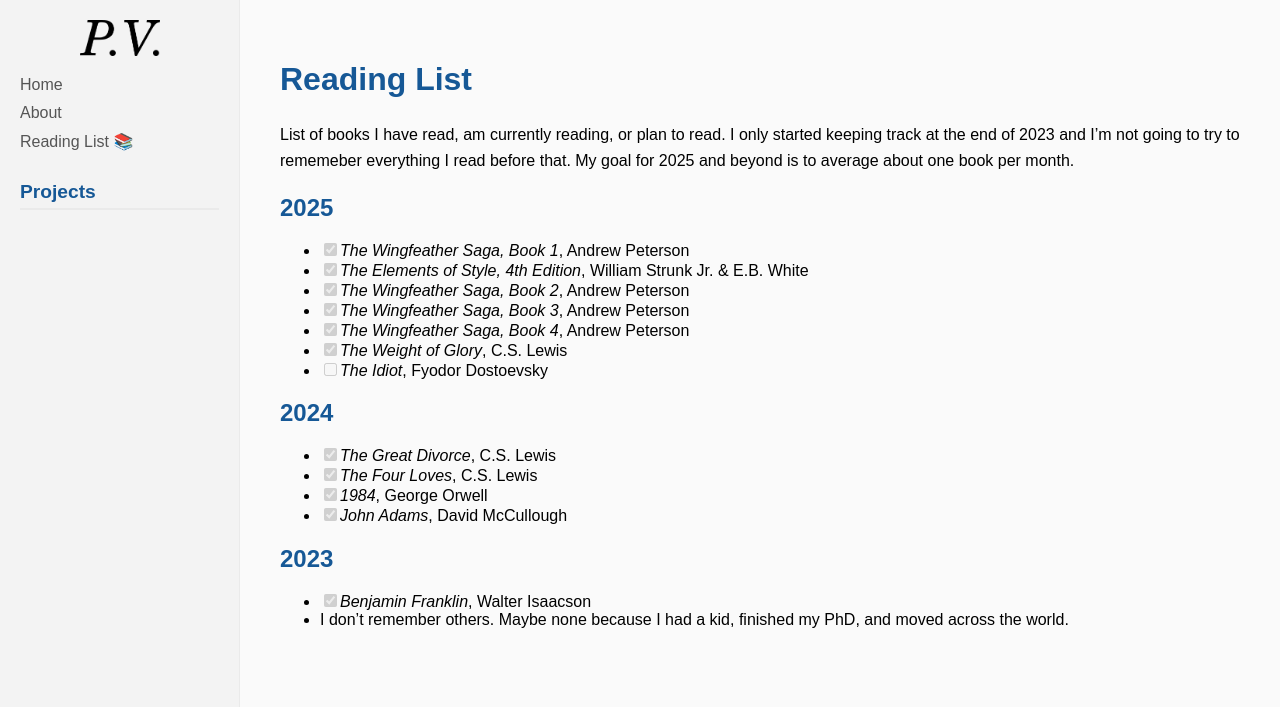
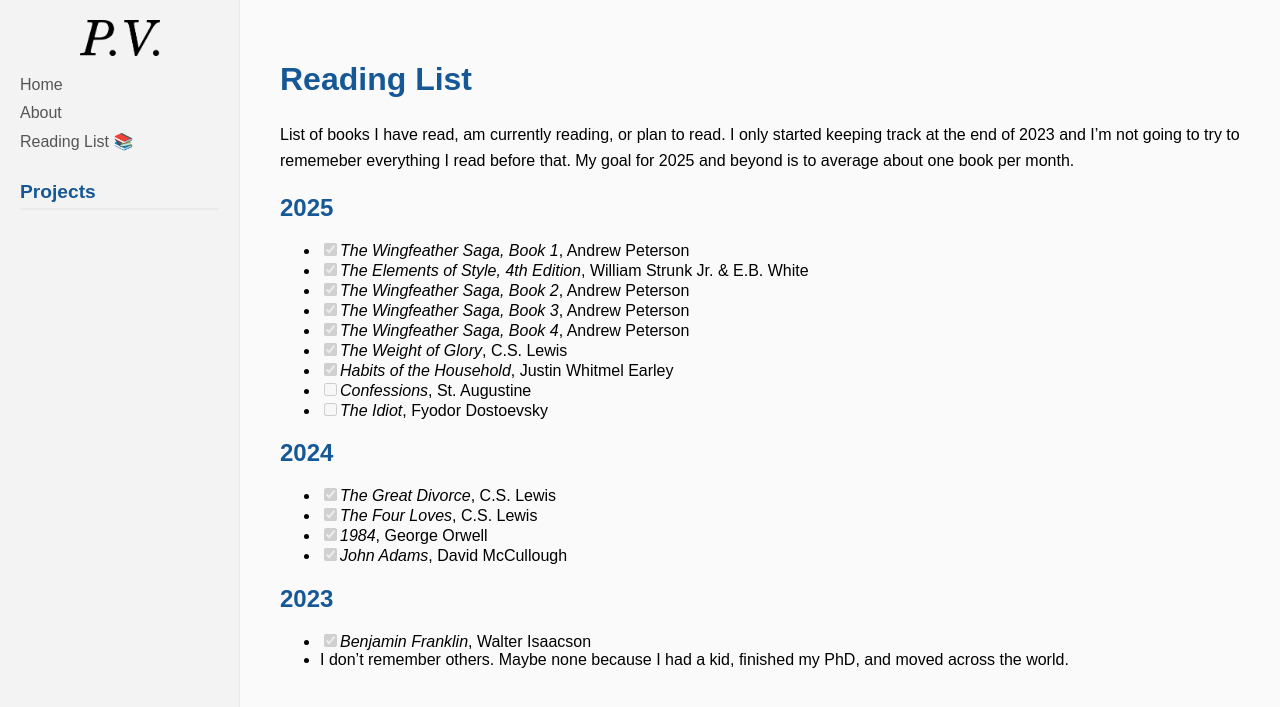
Before and after one commit to pverrinder/pverrinder.github.io, a Jekyll site: the page built from reading_list.md, in a window 1280 px wide and 900 px high. Shown: the top 707 px of the window. Built offline with Jekyll 4.4.1, drawn with Linux system fonts in a browser that asks for light colours.

Commit message:
updated the reading list

```diff
--- a/reading_list.md
+++ b/reading_list.md
@@ -13,6 +13,8 @@ List of books I have read, am currently reading, or plan to read. I only started
 - [x] *The Wingfeather Saga, Book 3*, Andrew Peterson
 - [x] *The Wingfeather Saga, Book 4*, Andrew Peterson
 - [x] *The Weight of Glory*, C.S. Lewis
+- [x] *Habits of the Household*, Justin Whitmel Earley
+- [ ] *Confessions*, St. Augustine
 - [ ] *The Idiot*, Fyodor Dostoevsky
 
 ## 2024
```
